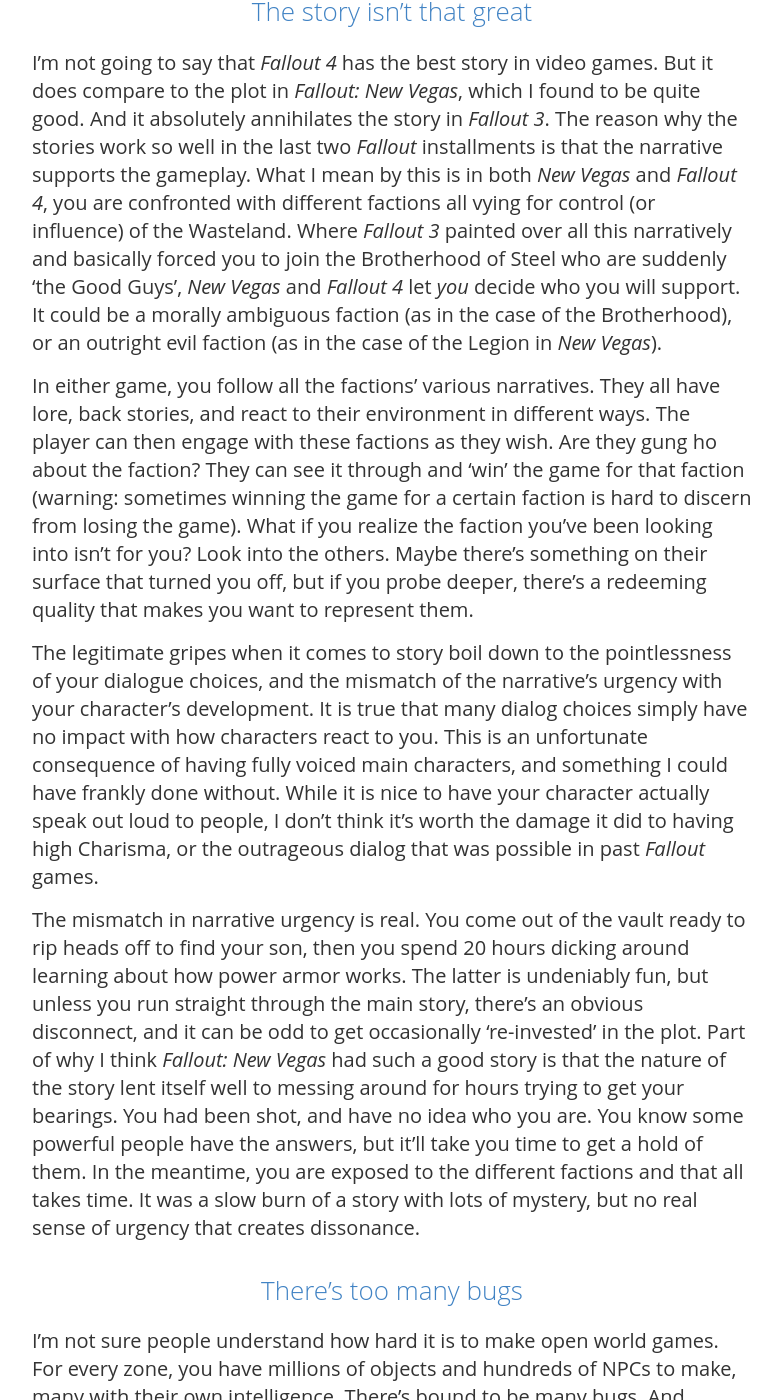
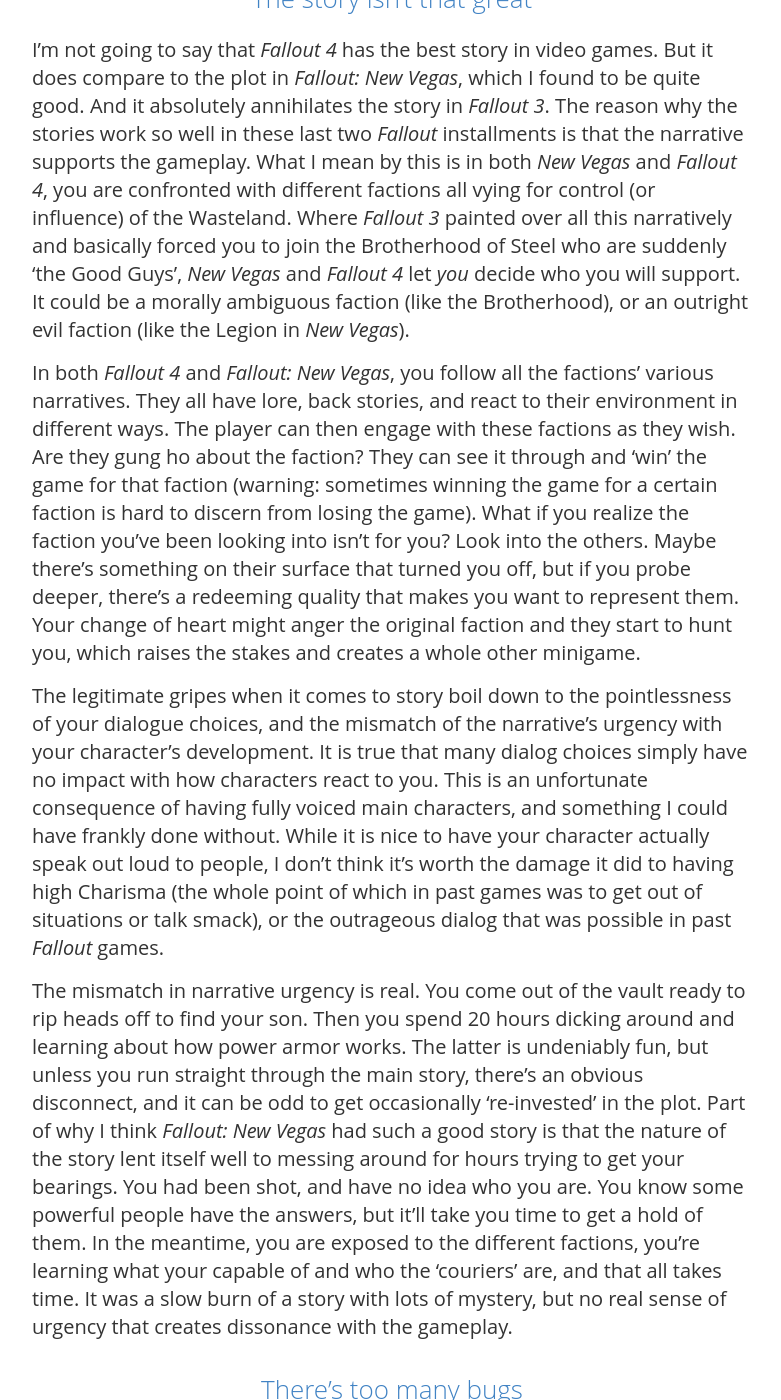
Before and after one commit to remerjohnson/remerjohnson.github.io, a Jekyll site: the page built from _posts/2015-11-23-fallout-4-apex-of-the-open-world-rpg.md, in a window 1280 px wide and 1400 px high, scrolled down 1279 px. Shown: the whole window, without its empty margins (248-1029 px from the left). Built offline with Jekyll 4.4.1, drawn with Linux system fonts in a browser that asks for light colours; nearby versions of some CDN libraries; comment, search, counter and statistics services are not loaded; some of the changed text lies outside the part shown.

Commit message:
Edited Gemfile and old post

```diff
--- a/Gemfile
+++ b/Gemfile
@@ -2,5 +2,3 @@
 
 gem 'jemoji'
 gem 'jekyll-sitemap'
-
-gemspec
--- a/_posts/2015-11-23-fallout-4-apex-of-the-open-world-rpg.md
+++ b/_posts/2015-11-23-fallout-4-apex-of-the-open-world-rpg.md
@@ -3,36 +3,42 @@
 title: Fallout 4 - The Apex of the Open World RPG
 ---
 
-Whenever a massively hyped game like *Fallout 4* comes out, our jaded selves can forget that there are a whole lot of people out there who have never played a *Fallout* game. Going even further, there are many who have only played from *Fallout 3* onward, which are the 'modern' *Fallout* games. The lore, what is 'normal', and the legacy of past systems is easily taken for granted by series veterans.
+Whenever a massively hyped game like *Fallout 4* comes out, the jaded gamer can forget that there are a ton of people who have never played a *Fallout* game. Further, there are many who have only played *Fallout 3*, which is the 'modern' *Fallout* game. Everything from The lore, what is 'normal', and the legacy of past game systems are taken for granted by series veterans.
 
-So before I explain why this game represents the best that open world RPGs can offer, I'll respond to the most prevalent criticisms of *Fallout 4*:
+So before I explain why this game represents the best that Open World RPGs can offer, I'll respond to the most prevalent criticisms of *Fallout 4*:
 
 ## There's no real tutorial
 
-This is true. The introductory sequence is mostly expository. There are some obvious tutorial cues like 'activate objects by pressing *E*', or 'sneak by pressing *Ctrl*', but once you leave the vault, you are left to figure out much of the systems of the game on your own. Even a *Fallout* fan like myself had no idea what workshops were, or how to salvage materials from new areas. There is a ton of things to be discovered, which will not be spoonfed to you in cutscenes.
+This is true. The introductory sequence is mostly expository. There are some obvious tutorial cues like 'activate objects by pressing *E*', or 'sneak by pressing *Ctrl*', but once you leave the vault, you are left to figure out much of the systems of the game on your own. Even a *Fallout* fan like myself had no idea what 'workshops' were, or how to salvage materials from new areas. There is a ton of things to be discovered, which will not be spoonfed to you in cutscenes.
 
-For me, the lack of a tutorial is not a huge problem. But for someone who hasn't played *Skyrim*, *Fallout 3*, or *Fallout:New Vegas*, I can see how this is borderline unacceptable. It's overwhelming. Not only does the game not tell you 'where to go' and 'what to do', it's hard to figure out how to do anything in the first place. The solution comes in the form of the classic approach most of us take in modern Bethesda games, that is: ignore the main quest and explore for a long time (at least 20 hours in game). This solution will not be obvious to newcomers. As a result, all they can evaluate is the main story, which...
+It basically boils down to: do you like tutorials or not?
+
+For me, the lack of a tutorial is not a huge problem. But for someone who hasn't played *Skyrim*, *Fallout 3*, or *Fallout: New Vegas*, I can see how this is borderline unacceptable. It's overwhelming. Not only does the game not tell you 'where to go' and 'what to do', it's hard to figure out how to do *anything* in the first place. The solution is the classic approach most of us take in modern Bethesda games, and that is: ignore the main quest for a long time, and explore (at least 20 hours in game). This solution will not be obvious to newcomers. As a result, all they can evaluate is the main story, which...
 
 ## The story isn't that great
 
-I'm not going to say that *Fallout 4* has the best story in video games. But it does compare to the plot in *Fallout: New Vegas*, which I found to be quite good. And it absolutely annihilates the story in *Fallout 3*. The reason why the stories work so well in the last two *Fallout* installments is that the narrative supports the gameplay. What I mean by this is in both *New Vegas* and *Fallout 4*, you are confronted with different factions all vying for control (or influence) of the Wasteland. Where *Fallout 3* painted over all this narratively and basically forced you to join the Brotherhood of Steel who are suddenly 'the Good Guys', *New Vegas* and *Fallout 4* let *you* decide who you will support. It could be a morally ambiguous faction (as in the case of the Brotherhood), or an outright evil faction (as in the case of the Legion in *New Vegas*).
+I'm not going to say that *Fallout 4* has the best story in video games. But it does compare to the plot in *Fallout: New Vegas*, which I found to be quite good. And it absolutely annihilates the story in *Fallout 3*. The reason why the stories work so well in these last two *Fallout* installments is that the narrative supports the gameplay. What I mean by this is in both *New Vegas* and *Fallout 4*, you are confronted with different factions all vying for control (or influence) of the Wasteland. Where *Fallout 3* painted over all this narratively and basically forced you to join the Brotherhood of Steel who are suddenly 'the Good Guys', *New Vegas* and *Fallout 4* let *you* decide who you will support. It could be a morally ambiguous faction (like the Brotherhood), or an outright evil faction (like the Legion in *New Vegas*).
 
-In either game, you follow all the factions' various narratives. They all have lore, back stories, and react to their environment in different ways. The player can then engage with these factions as they wish. Are they gung ho about the faction? They can see it through and 'win' the game for that faction (warning: sometimes winning the game for a certain faction is hard to discern from losing the game). What if you realize the faction you've been looking into isn't for you? Look into the others. Maybe there's something on their surface that turned you off, but if you probe deeper, there's a redeeming quality that makes you want to represent them.
+In both *Fallout 4* and *Fallout: New Vegas*, you follow all the factions' various narratives. They all have lore, back stories, and react to their environment in different ways. The player can then engage with these factions as they wish. Are they gung ho about the faction? They can see it through and 'win' the game for that faction (warning: sometimes winning the game for a certain faction is hard to discern from losing the game). What if you realize the faction you've been looking into isn't for you? Look into the others. Maybe there's something on their surface that turned you off, but if you probe deeper, there's a redeeming quality that makes you want to represent them. Your change of heart might anger the original faction and they start to hunt you, which raises the stakes and creates a whole other minigame.
 
-The legitimate gripes when it comes to story boil down to the pointlessness of your dialogue choices, and the mismatch of the narrative's urgency with your character's development. It is true that many dialog choices simply have no impact with how characters react to you. This is an unfortunate consequence of having fully voiced main characters, and something I could have frankly done without. While it is nice to have your character actually speak out loud to people, I don't think it's worth the damage it did to having high Charisma, or the outrageous dialog that was possible in past *Fallout* games.
+The legitimate gripes when it comes to story boil down to the pointlessness of your dialogue choices, and the mismatch of the narrative's urgency with your character's development. It is true that many dialog choices simply have no impact with how characters react to you. This is an unfortunate consequence of having fully voiced main characters, and something I could have frankly done without. While it is nice to have your character actually speak out loud to people, I don't think it's worth the damage it did to having high Charisma (the whole point of which in past games was to get out of situations or talk smack), or the outrageous dialog that was possible in past *Fallout* games.
 
-The mismatch in narrative urgency is real. You come out of the vault ready to rip heads off to find your son, then you spend 20 hours dicking around learning about how power armor works. The latter is undeniably fun, but unless you run straight through the main story, there's an obvious disconnect, and it can be odd to get occasionally 're-invested' in the plot. Part of why I think *Fallout: New Vegas* had such a good story is that the nature of the story lent itself well to messing around for hours trying to get your bearings. You had been shot, and have no idea who you are. You know some powerful people have the answers, but it'll take you time to get a hold of them. In the meantime, you are exposed to the different factions and that all takes time. It was a slow burn of a story with lots of mystery, but no real sense of urgency that creates dissonance.
+The mismatch in narrative urgency is real. You come out of the vault ready to rip heads off to find your son. Then you spend 20 hours dicking around and learning about how power armor works. The latter is undeniably fun, but unless you run straight through the main story, there's an obvious disconnect, and it can be odd to get occasionally 're-invested' in the plot. Part of why I think *Fallout: New Vegas* had such a good story is that the nature of the story lent itself well to messing around for hours trying to get your bearings. You had been shot, and have no idea who you are. You know some powerful people have the answers, but it'll take you time to get a hold of them. In the meantime, you are exposed to the different factions, you're learning what your capable of and who the 'couriers' are, and that all takes time. It was a slow burn of a story with lots of mystery, but no real sense of urgency that creates dissonance with the gameplay.
 
 ## There's too many bugs
 
-I'm not sure people understand how hard it is to make open world games. For every zone, you have millions of objects and hundreds of NPCs to make, many with their own intelligence. There's bound to be many bugs. And coming from past games, *Fallout 4* has without a doubt given me the least serious bugs of any modern Bethesda RPG. I've had 2 crashes to the desktop, that were caused by some outdated mods. I mean, *Fallout 3* had me having to do deep .ini editing before I could even start the base game!
+I'm not sure people understand how hard it is to make open world games. For every zone, you have millions of objects and hundreds of NPCs to make, many with their own intelligence. There's bound to be many bugs. And coming from past games, *Fallout 4* has without a doubt given me the least serious bugs of any modern Bethesda RPG. I've had 2 crashes to the desktop, and those were caused by some outdated mods. I mean, *Fallout 3* had me having to do deep .ini editing before I could even start the base game!
+
+The biggest bug of them all, that is Games For Windows Live, is no longer present. So rejoice.
 
 ## The graphics are bad
 
-I don't understand this critique. *Fallout 4*'s graphics are leaps and bounds ahead of the past games. There is an uncanny effect that occurs when you first start playing: it seems like the graphics combined an updated *Skyrim* with *Fallout*. But looking at the reflections, the water, the character models... everything in the game has been updated in a big way. There are performance issues of course, but this is a game that will receive so much extra visual upgrades over the years with DLC and mods.
+I don't understand this critique. *Fallout 4*'s graphics are leaps and bounds ahead of the past games. Simply look at a screenshot of a Behemoth in *Fallout 4* versus *Fallout 3*. The difference is huge. Granted, there is an uncanny effect that occurs when you first start playing: it seems like the graphics combined an updated *Skyrim* with modern *Fallout*. But after looking at the reflections, the water, the character models... everything in the game has been updated in a big way. There are performance issues of course, but this is a game that will receive so much extra visual upgrades, and so many optimization patches, mods, and DLC.
 
 ## Power armor is a pain to use
 
-Power armor in the past couple of *Fallout* games has been just another piece of armor. It usually had a training requirement to prevent a level 2 character from running around in it. The approach now is to make power armor a 'mode', to limit it through a fuel source, and to let it improve as the player improves. I think this solution is better for many reasons. Firstly, it is necessary in a game where the level cap has now exploded from 20ish to 50+. Instead of just making up new power armor all the time, they made it upgradeable. This also solves the inevitable problem of non-power armor being introduced that is better than power armor, as has happened in past *Fallout* DLC.
+Power armor in the past couple of *Fallout* games has been just another piece of armor. It usually had a training requirement to prevent a level 2 character from running around in it. All it was was a cool-looking piece of armor with better stats. The approach now is to make power armor a 'mode', to limit it through a fuel source, and to let it improve as the player improves. I think this solution is better for many reasons. Firstly, it is necessary in a game where the level cap has now exploded from 20ish to 50+ (and is probably theoretically infinite). Instead of just making up new power armor all the time and having to justify it through lore, they simply made armor upgradeable. This also solves the inevitable problem of non-power armor being introduced in DLC that is better than power armor, as has happened in past *Fallout* DLC.
 
-It could be considered a pain to have to travel to where your power armor is stored before using it (and parking it once you're done). But to me, it makes me feel like I'm really getting ready for a mission. And the obvious benefits make it a viable thing to build your character around. It also prevents the sort of 'cheap' gameplay by the AI that can happen sometimes: 4 enemies somehow end up almost point blank, and 2 grenades and a shotgun blast go off simultaneously. You might actually survive that situation in power armor, and it's a huge rush when that happens. You can also walk around punching things to great effect (you cannot equip any 'unarmed' weapons in power armor, not even a power fist. I was deeply upset at this at first, but it seems like this would have been overpowered), which alone is worth the price of admission.
+It could be considered a pain to have to travel to where your power armor is stored before using it (and parking it once you're done). But to me, it makes me feel like I'm really getting ready for a mission. And the obvious benefits make it a viable thing to build your character around. It also prevents the sort of 'cheap' gameplay by the AI that can happen sometimes: 4 enemies somehow end up almost point blank, and 2 grenades and a shotgun blast go off simultaneously. You might actually survive that situation in power armor, and it's a huge rush when that happens. You can also walk around punching things to great effect (you cannot equip any 'unarmed' weapons in power armor, not even a Power Fist. I was deeply upset at this at first, but it seems like this would have been overpowered), which alone is worth the price of admission.
+
+So, although many of the criticisms of *Fallout 4* have a kernel of truth, none of them are so serious that they indicate the game is nothing short of the best of its genre.
```
